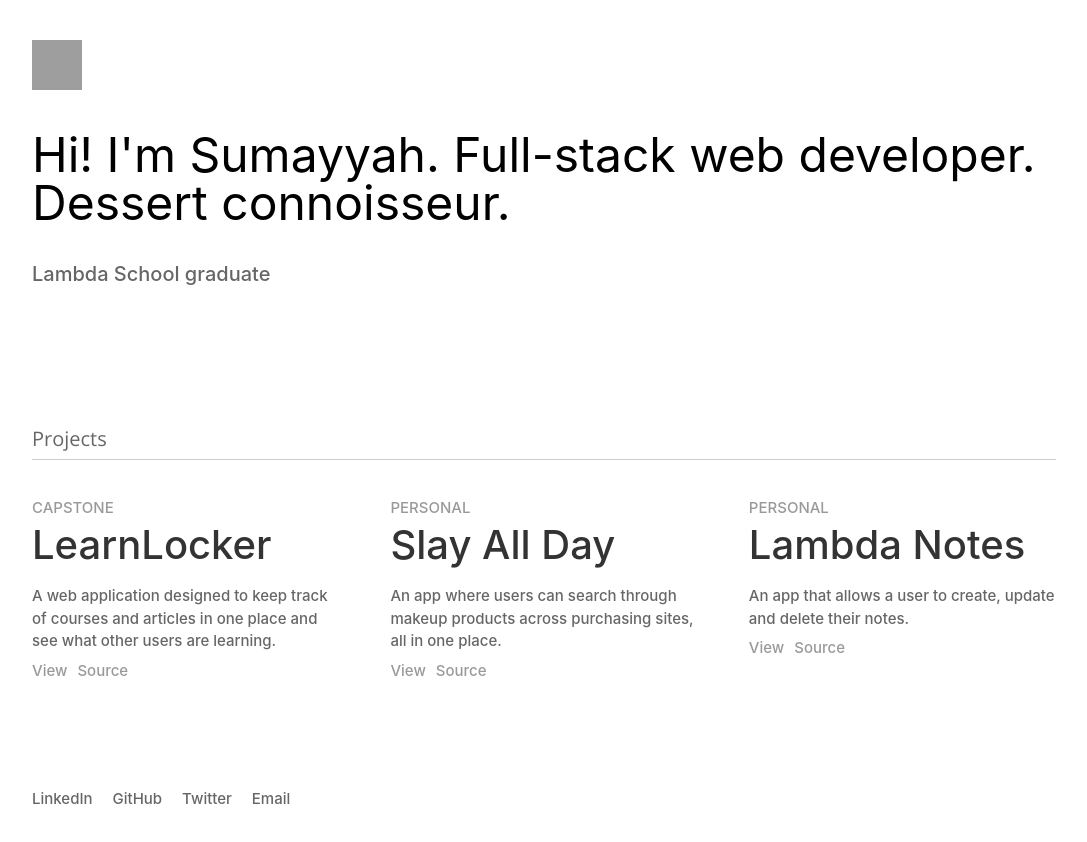
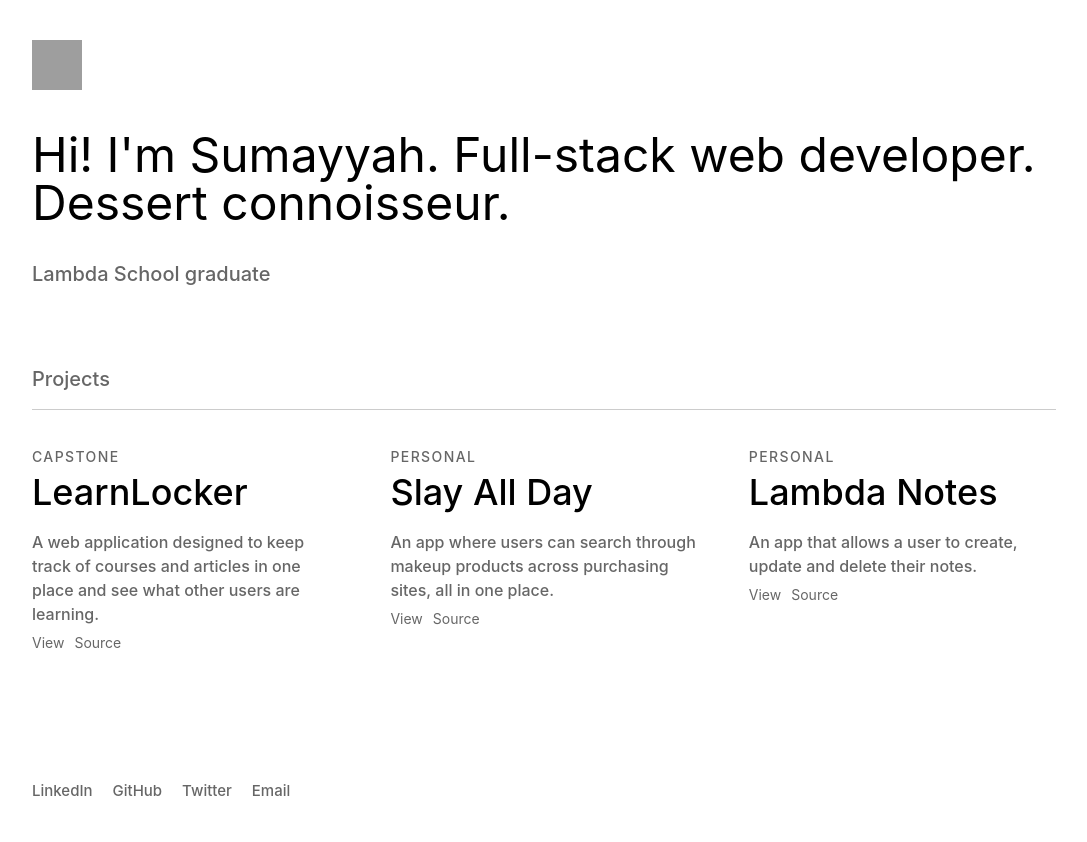
Before and after one commit to sumi419/portfolio, a React (Create React App) app: page / in a window 1280 px wide. Shown: the top 842 px of the page, without its empty margins (96-1183 px from the left). Built offline with nearby package versions, Linux system fonts and the light colour scheme; grey boxes are pictures that could not be loaded.

Commit message:
❤️ Update Projects.js with atomic css

```diff
--- a/src/components/Projects.js
+++ b/src/components/Projects.js
@@ -2,25 +2,23 @@ import React from 'react';
 
 import { projects } from '../static/lib/projects';
 
-import css from '../styles/projects.module.css';
-
 export default function Projects() {
   return (
-    <section className={css.container}>
-      <h2 className={css.title}>Projects</h2>
-      <ul className={css.projects}>
+    <section className='pt4'>
+      <h2 className='bb bc20 black60 fs16 fs20-td fw500 pb2'>Projects</h2>
+      <ul className='flex-m flex-d flex-row'>
         {projects.map((project) => (
-          <li className={css.project} key={project.title}>
-            <div className={css.category}>{project.category}</div>
+          <li className='bb b-d bc10 pb4 pt4 w30-d' key={project.title}>
+            <div className='black60 fs14 fw500 category'>{project.category}</div>
             <a href={project.view} target='_blank' rel='noopener noreferrer'>
-              <h3 className={css.projectTitle}>{project.title}</h3>
+              <h3 className='fs24 fs36-d fw500 pb1 pt1 hover'>{project.title}</h3>
             </a>
-            <p className={css.description}>{project.description}</p>
+            <p className='black60 fs16 fw500 lh pb1 pt1'>{project.description}</p>
             <a href={project.view} target='_blank' rel='noopener noreferrer'>
-              <span className={css.view}>View</span>
+              <span className='black60 fs14 mr1 hover'>View</span>
             </a>
             <a href={project.source} target='_blank' rel='noopener noreferrer'>
-              <span className={css.source}>Source</span>
+              <span className='black60 fs14 hover'>Source</span>
             </a>
           </li>
         ))}
```
